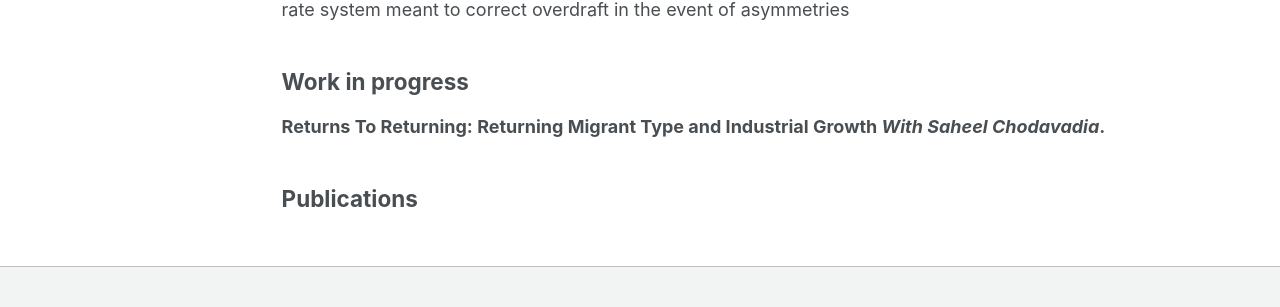
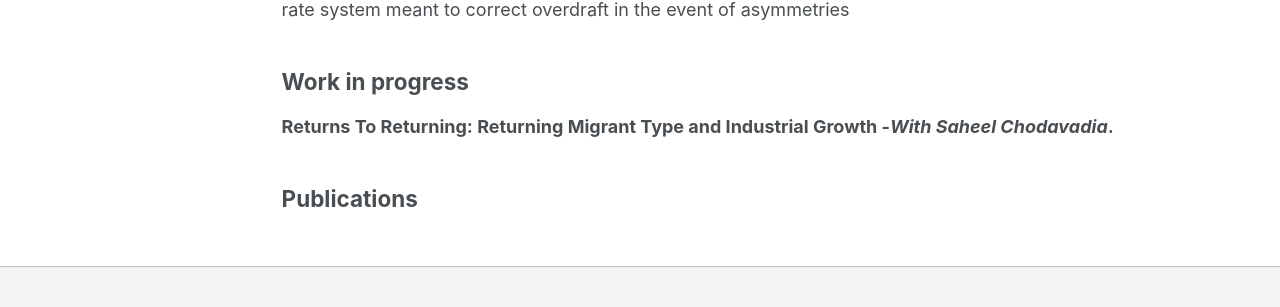
Before and after one commit to mdinoue/mdinoue.github.io, a Jekyll site: the page built from _pages/research.md, in a window 1280 px wide and 951 px high. Shown: the part 530-837 px from the top of the window. Built offline with Jekyll 4.4.1, drawn with Linux system fonts in a browser that asks for light colours.

```diff
--- a/_pages/research.md
+++ b/_pages/research.md
@@ -24,6 +24,6 @@ author_profile: true
 
 ## Work in progress
 
-**Returns To Returning: Returning Migrant Type and Industrial Growth *With Saheel Chodavadia*.**
+**Returns To Returning: Returning Migrant Type and Industrial Growth -*With Saheel Chodavadia*.**
 
 ## Publications
```
